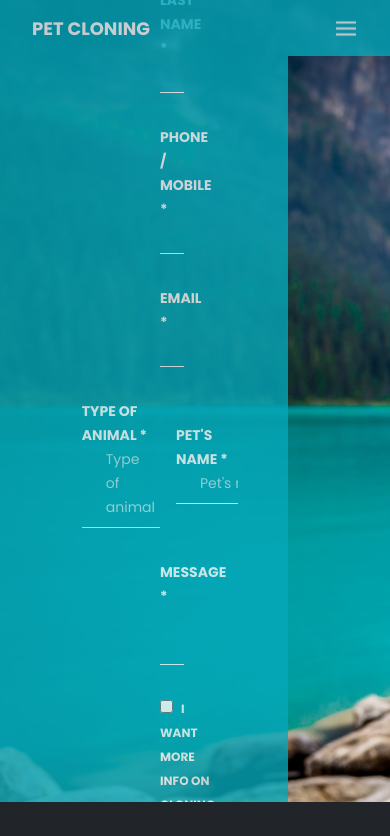
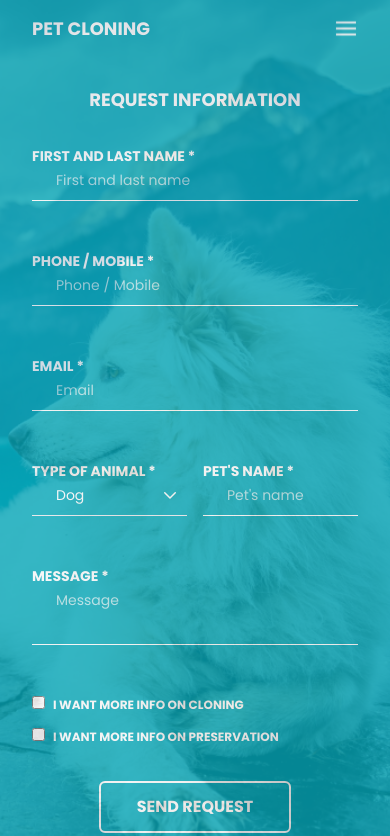
Before and after one commit to val2cak/pet-cloning, a Next.js app: page /contact-us in a window 390 px wide. Shown: the top 836 px of the page. Built offline with nearby package versions, Linux system fonts and the light colour scheme.

Commit message:
contact us mobile styling

```diff
--- a/pages/contact-us/components/Form/Form.tsx
+++ b/pages/contact-us/components/Form/Form.tsx
@@ -40,6 +40,7 @@ const Form = () => {
     defaultValues: {
       cloningInfo: false,
       preservationInfo: false,
+      animalType: 1,
     },
   });
 
@@ -74,7 +75,7 @@ const Form = () => {
   return (
     <form
       onSubmit={handleSubmit(onSubmit)}
-      className='py-16 pl-40 pr-32 h-full bg-primary w-[45%] opacity-80 text-light flex flex-col justify-center items-center gap-8'
+      className='sm:py-8 py-16 sm:pl-8 pl-40 sm:pr-8 pr-32 h-full bg-primary sm:w-full w-[45%] opacity-80 text-light flex flex-col justify-center items-center gap-8'
     >
       <div className='w-full'>
         <div className='text-md font-bold uppercase flex justify-center'>
@@ -84,7 +85,7 @@ const Form = () => {
           <div className='text-red text-sm font-medium'>{requiredFields}</div>
         )}
       </div>
-      <div className='flex flex-col w-full justify-center items-center gap-8'>
+      <div className='flex flex-col w-full justify-center items-center sm:gap-12 gap-8'>
         <Input
           label={name}
           placeholder={name}
@@ -168,7 +169,7 @@ const Form = () => {
             },
           }}
         />
-        <div className='flex flex-col w-full items-center'>
+        <div className='flex flex-col w-full items-center sm:gap-2'>
           <Checkbox
             label={cloningInfo}
             register={register}
--- a/pages/contact-us/index.tsx
+++ b/pages/contact-us/index.tsx
@@ -4,7 +4,7 @@ import Form from './components/Form/Form';
 const ContactUs = () => {
   return (
     <Layout>
-      <div className='h-[95vh] w-full bg-cover bg-contactUsCover pt-14'>
+      <div className='sm:h-full h-[95vh] w-full bg-cover sm:bg-contactUsCoverMobile bg-contactUsCover pt-14'>
         <Form />
       </div>
     </Layout>
```
